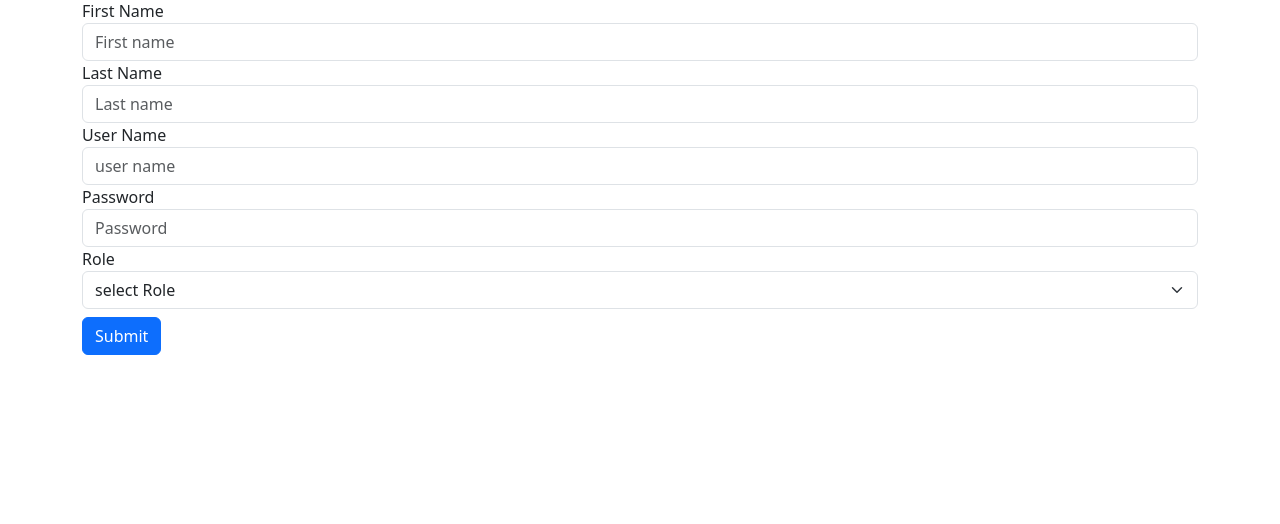
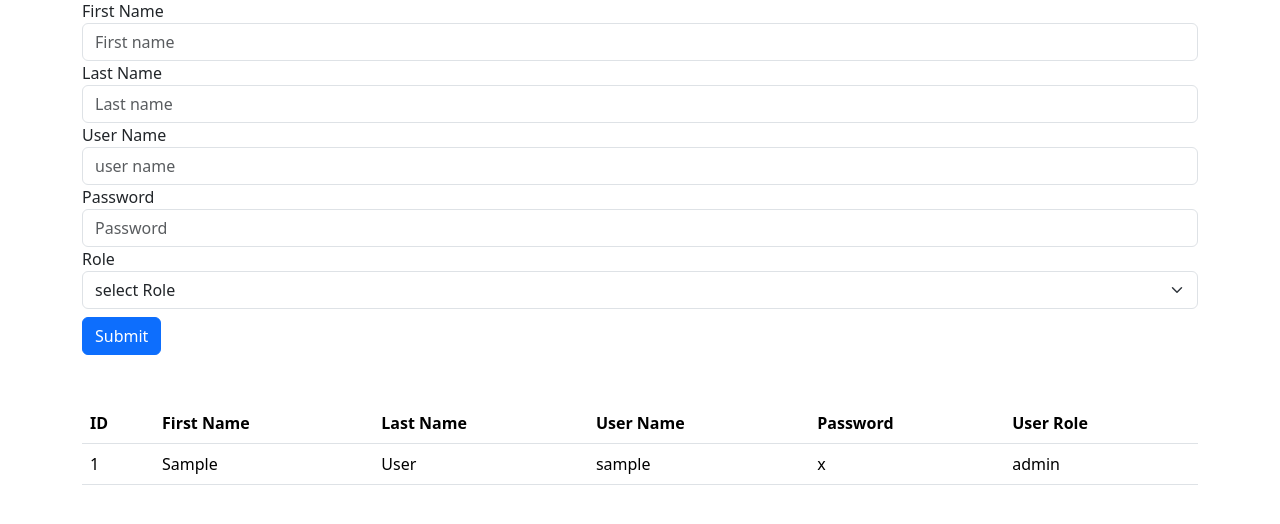
Before and after one commit to shajib-khan/raw-php-cms-with-user-role-management, a PHP site: page /admin/add-user.php in a window 1280 px wide. Shown: the part 73-597 px from the top of the page. Run offline with PHP 8.4, Linux system fonts and the light colour scheme; tables that the repository leaves empty or names only in its code hold one stand-in row (values such as "Sample post").

Commit message:
user data fetched done

```diff
--- a/admin/add-user.php
+++ b/admin/add-user.php
@@ -46,4 +46,36 @@ if(isset($_POST['submit'])){
     <button name="submit" class="btn btn-primary">Submit</button>
 </div>
 </form>
+
+<table class="table mt-5">
+  <thead>
+    <tr>
+      <th scope="col">ID</th>
+      <th scope="col">First Name</th>
+      <th scope="col">Last Name</th>
+      <th scope="col">User Name</th>
+      <th scope="col">Password</th>
+      <th scope="col">User Role</th>
+    </tr>
+  </thead>
+  <tbody>
+
+      <?php
+$read = "SELECT * FROM user";
+$query = mysqli_query($connect,$read);
+while($row = mysqli_fetch_array($query)){?>
+
+<tr>
+  <td><?php echo $row["id"];?></td>
+  <td><?php echo $row["first_name"];?></td>
+  <td><?php echo $row["last_name"];?></td>
+  <td><?php echo $row["user_name"];?></td>
+  <td><?php echo $row["password"];?></td>
+  <td><?php echo $row["role"];?></td>
+</tr>
+<?php }?>
+
+  </tbody>
+</table>
+
 </div>
```
